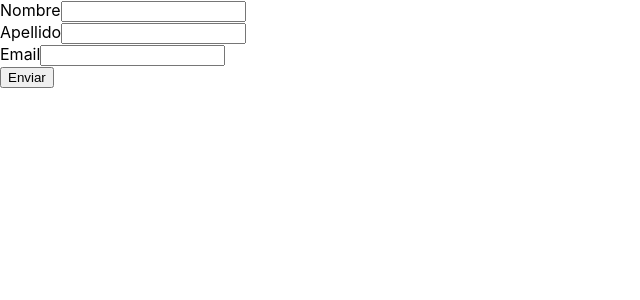
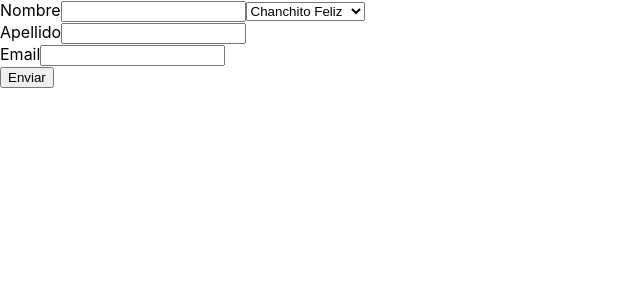
Before and after one commit to BrunoBarraza/Hooks-Practice, a React (Create React App) app in the folder formik-ex/: page / in a window 1280 px wide. Shown: the top 300 px of the page, without its empty margins (0-640 px from the left). Built offline with nearby package versions, Linux system fonts and the light colour scheme.

Commit message:
refactoring the components within Formik form

```diff
--- a/formik-ex/src/App.js
+++ b/formik-ex/src/App.js
@@ -1,4 +1,4 @@
-import { Formik } from "formik";
+import { Formik, Form, Field, ErrorMessage } from "formik";
 
 const validate = (values) => {
   const errors = {};
@@ -24,29 +24,25 @@ function App() {
       validate={validate}
       onSubmit={(values) => console.log(values)}
     >
-      {(formik) => (
-        <form onSubmit={formik.handleSubmit}>
+      <Form>
         <label>Nombre</label>
-          <input type="text" {...formik.getFieldProps("name")} />
-          {formik.touched.name && formik.errors.name ? (
-            <div>{formik.errors.name}</div>
-          ) : null}
+        <Field name="name" type="text" className="input" />
+        <Field name="select" as="select" className="input">
+          <option value="chanchitofeliz">Chanchito Feliz</option>
+          <option value="chanchitotriste">Chanchito Triste</option>
+        </Field>
+        <ErrorMessage name="name" />
         <br />
         <label>Apellido</label>
-          <input type="text" {...formik.getFieldProps("lastname")} />
-          {formik.touched.lastname && formik.errors.lastname ? (
-            <div>{formik.errors.lastname}</div>
-          ) : null}
+        <Field name="lastname" type="text" />
+        <ErrorMessage name="lastname" />
         <br />
         <label>Email</label>
-          <input type="email" {...formik.getFieldProps("email")} />
-          {formik.touched.email && formik.errors.email ? (
-            <div>{formik.errors.email}</div>
-          ) : null}
+        <Field name="email" type="email" />
+        <ErrorMessage name="email" />
         <br />
         <button type="submit">Enviar</button>
-        </form>
-      )}
+      </Form>
     </Formik>
   );
 }
```
Lines whose indentation alone changed are shown as unchanged.
